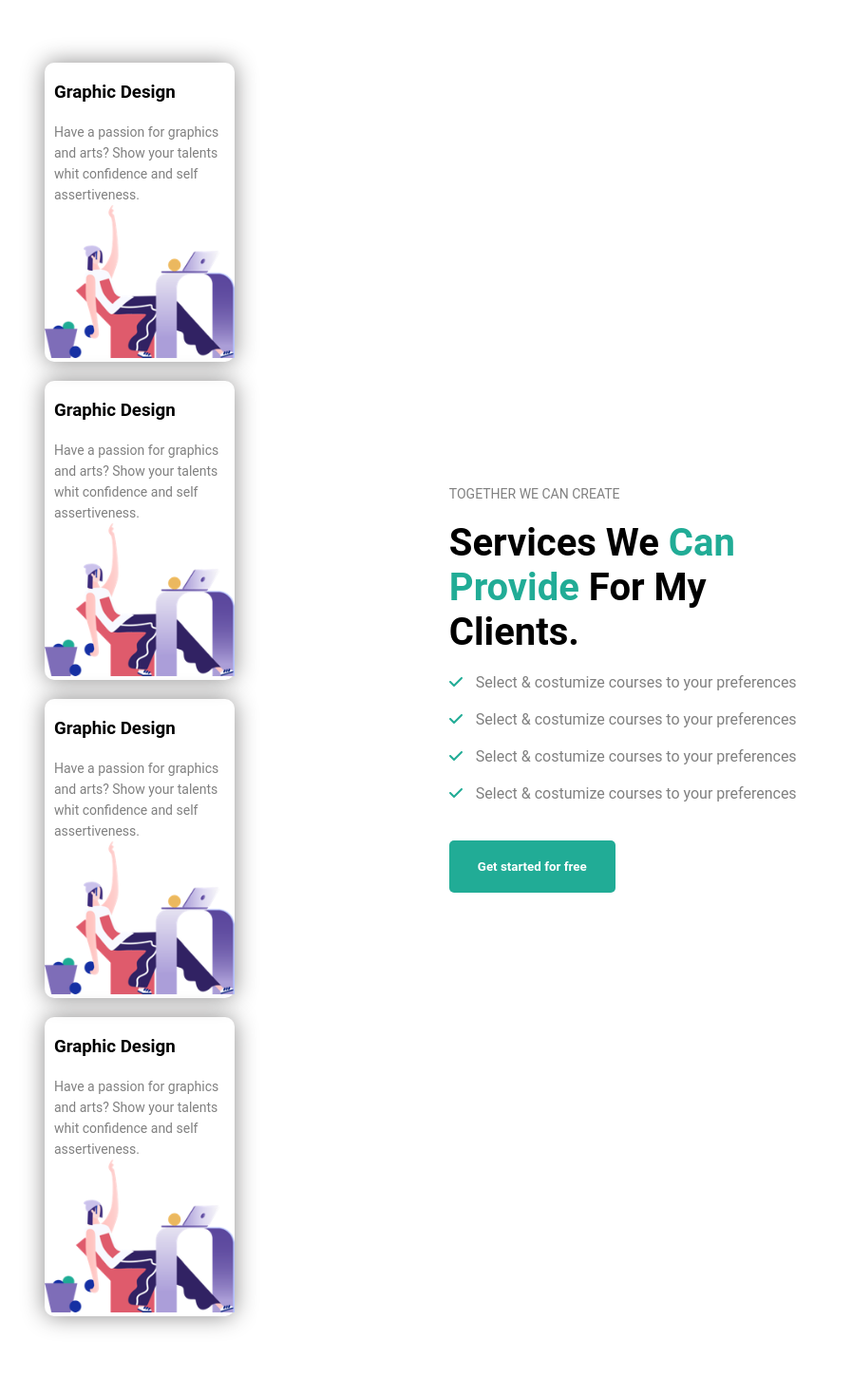
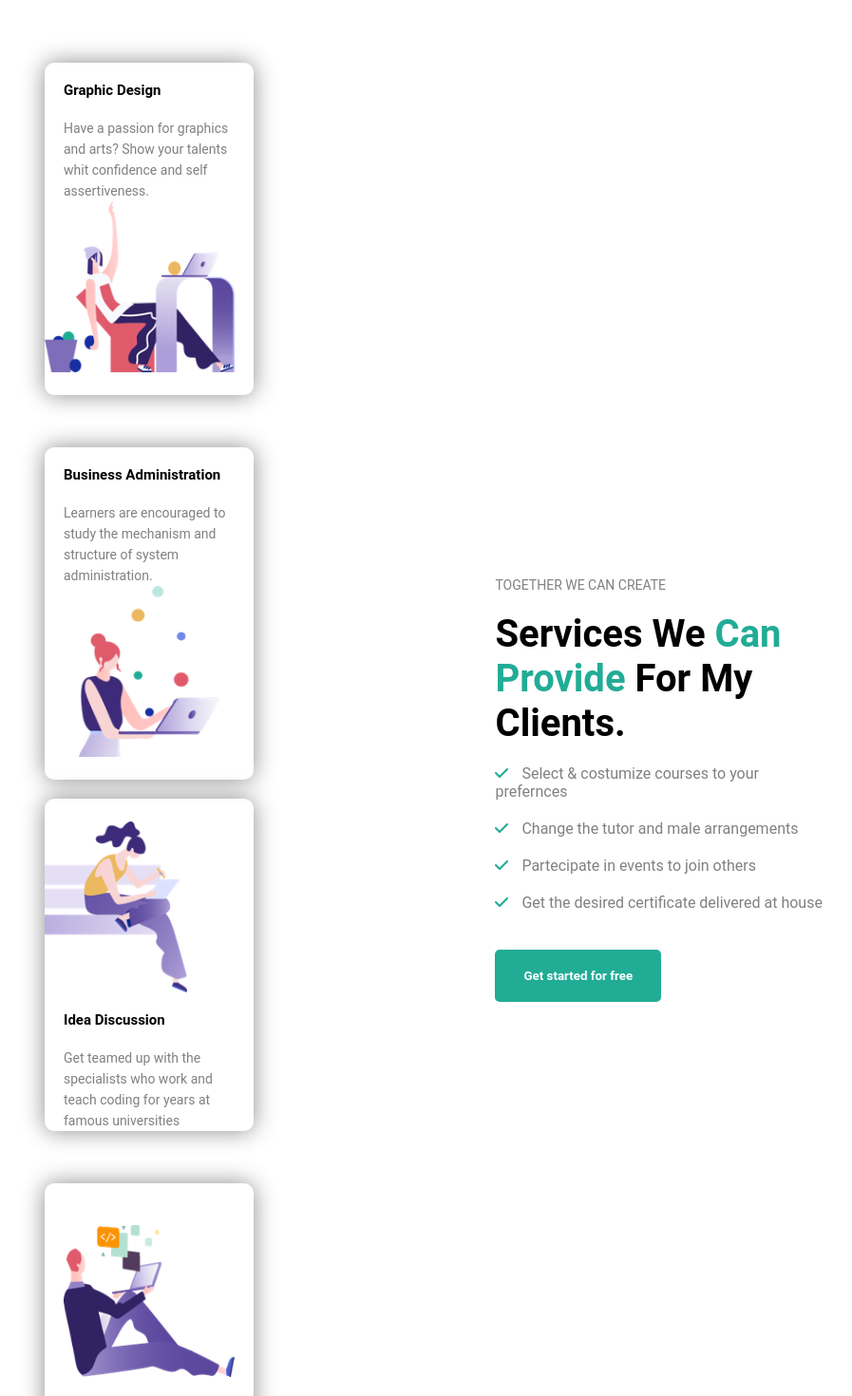
Before and after one commit to francesco-abritta/proj-html-vuejs, a Vue app: page / in a window 1280 px wide. Shown: the part 1300-2770 px from the top of the page at 95% size, without its empty margins (187-1084 px from the left). Before the commit the page ends 2746 px from the top, so only its background shows below. Built offline with nearby package versions, Linux system fonts and the light colour scheme.

Commit message:
sezione services dinamicizzata

```diff
--- a/src/components/Main.vue
+++ b/src/components/Main.vue
@@ -1,6 +1,6 @@
 <template>
   <div>
-    <MainServices :numeri="numbers"/>
+    <MainServices :numeri="numbers" :cardServices="servicesCard" :listServices="servicesList"/>
   </div>
 </template>
 
@@ -32,6 +32,44 @@ export default {
             text: 'SATISFACTION RATE'
           }
         ],
+
+        servicesCard: [
+          {
+            titolo: 'Graphic Design',
+            par: 'Have a passion for graphics and arts? Show your talents whit confidence and self assertiveness.',
+            image: require('../assets/img2/home-6-service-image-01.png')
+          },
+          {
+            titolo: 'Business Administration',
+            par: 'Learners are encouraged to study the mechanism and structure of system administration.',
+            image: require('../assets/img2/home-6-service-image-02.png')
+          },
+          {
+            titolo: 'Idea Discussion',
+            par: 'Get teamed up with the specialists who work and teach coding for years at famous universities',
+            image: require('../assets/img2/home-6-service-image-03.png')
+          },
+          {
+            titolo: 'Web Development',
+            par: 'Learn to start building a webpage from scratch. You decide your own pace, course and speed',
+            image: require('../assets/img2/home-6-service-image-04.png')
+          }
+        ],
+
+        servicesList: [
+          {
+            text: 'Select & costumize courses to your prefernces'
+          },
+          {
+            text: 'Change the tutor and male arrangements'
+          },
+          {
+            text: 'Partecipate in events to join others'
+          },
+          {
+            text: 'Get the desired certificate delivered at house'
+          }
+        ],
       }
   }
 }
--- a/src/components/sections/MainServices.vue
+++ b/src/components/sections/MainServices.vue
@@ -13,25 +13,12 @@
       </div>
       <div class="services">
           <div class="col1">
-              <div class="card">
-                  <h3>Graphic Design</h3>
-                  <p>Have a passion for graphics and arts? Show your talents whit confidence and self assertiveness.</p>
-                  <img src="../../assets/img2/home-6-service-image-01.png" alt="">
-              </div>
-              <div class="card">
-                  <h3>Graphic Design</h3>
-                  <p>Have a passion for graphics and arts? Show your talents whit confidence and self assertiveness.</p>
-                  <img src="../../assets/img2/home-6-service-image-01.png" alt="">
-              </div>
-              <div class="card">
-                  <h3>Graphic Design</h3>
-                  <p>Have a passion for graphics and arts? Show your talents whit confidence and self assertiveness.</p>
-                  <img src="../../assets/img2/home-6-service-image-01.png" alt="">
-              </div>
-              <div class="card">
-                  <h3>Graphic Design</h3>
-                  <p>Have a passion for graphics and arts? Show your talents whit confidence and self assertiveness.</p>
-                  <img src="../../assets/img2/home-6-service-image-01.png" alt="">
+              <div class="card" v-for="(elemento, indice) in cardServices" :key="'card'+indice" :class="'index'+indice">
+                  <div class="text">
+                        <h3>{{elemento.titolo}}</h3>
+                        <p>{{elemento.par}}</p>
+                  </div>
+                  <img :src="elemento.image" alt="">
               </div>
           </div>
 
@@ -40,17 +27,8 @@
                     <p>TOGETHER WE CAN CREATE</p>
                     <h1>Services We <span>Can Provide</span> For My Clients.</h1>
                     <ul>
-                        <li>
-                            <i class="fa-solid fa-check"></i> Select & costumize courses to your preferences
-                        </li>
-                        <li>
-                            <i class="fa-solid fa-check"></i> Select & costumize courses to your preferences
-                        </li>
-                        <li>
-                            <i class="fa-solid fa-check"></i> Select & costumize courses to your preferences
-                        </li>
-                        <li>
-                            <i class="fa-solid fa-check"></i> Select & costumize courses to your preferences
+                        <li v-for="(elem, index) in listServices" :key="'list'+index">
+                            <i class="fa-solid fa-check"></i> {{elem.text}}
                         </li>
                     </ul>
                     <button><strong>Get started for free</strong></button>
@@ -65,9 +43,10 @@ export default {
     name: 'MainServices',
     props: {
         numeri: Array,
-        // cardServices: Array,
-        // listServices: Array
-    }
+        cardServices: Array,
+        listServices: Array
+    },
+
 }
 </script>
 
@@ -113,24 +92,28 @@ export default {
         justify-content: space-between;
 
         .col1{
-            width: 440px;
+            width: 500px;
             display: flex;
             flex-wrap: wrap;
 
+
+
             .card{
-                width: 200px;
-                height: 315px;
+                display: flex;
+                flex-direction: column;
+                width: 220px;
+                height: 350px;
                 box-shadow: 0px 0px 25px 0px #8d8c8c;
                 border-radius: 10px;
                 margin: 10px;
-                // margin-top: 45px;
 
                 h3{
-                    padding: 20px 10px;
+                    padding: 20px 20px;
+                    font-size: 15px;
                 }
 
                 p{
-                    padding: 0 10px;
+                    padding: 0 20px;
                     color: grey;
                     font-size: 14px;
                     line-height: 22px;
@@ -138,15 +121,21 @@ export default {
 
                 img{
                     width: 200px;
+                    height: 180px;
                 }
 
             }
+
+
         }
+
+
 
         .col2{
             width: 400px;
             display: flex;
             align-items: center;
+            margin-left: 50px;
 
             .block *{
                 margin: 20px 0;
@@ -187,5 +176,31 @@ export default {
         color: white;
     }
 
+    .index1, .index3{
+        margin-top: 45px !important;
+    }
+
+    .index2, .index3{
+        display: flex;
+        flex-direction: column-reverse !important;
+    }
+
+    .index1 img, .index2 img{
+        width: 150px !important;
+    }
+
+    .index1{
+        align-items: center;
+    }
+
+    .index3 img{
+        height: 160px !important;
+        width: 180px !important;
+    }
+
+    .index3{
+        align-items: center;
+    }
+
 
 </style>
```
